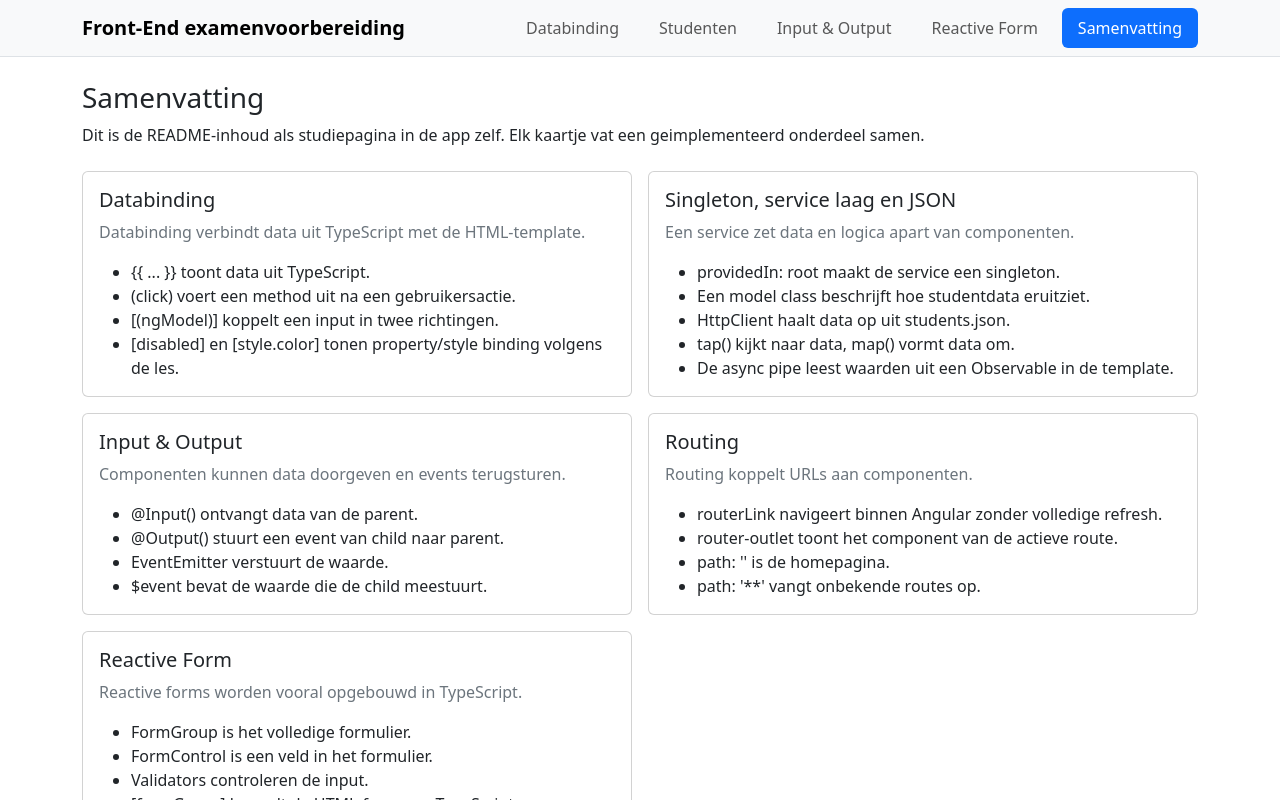
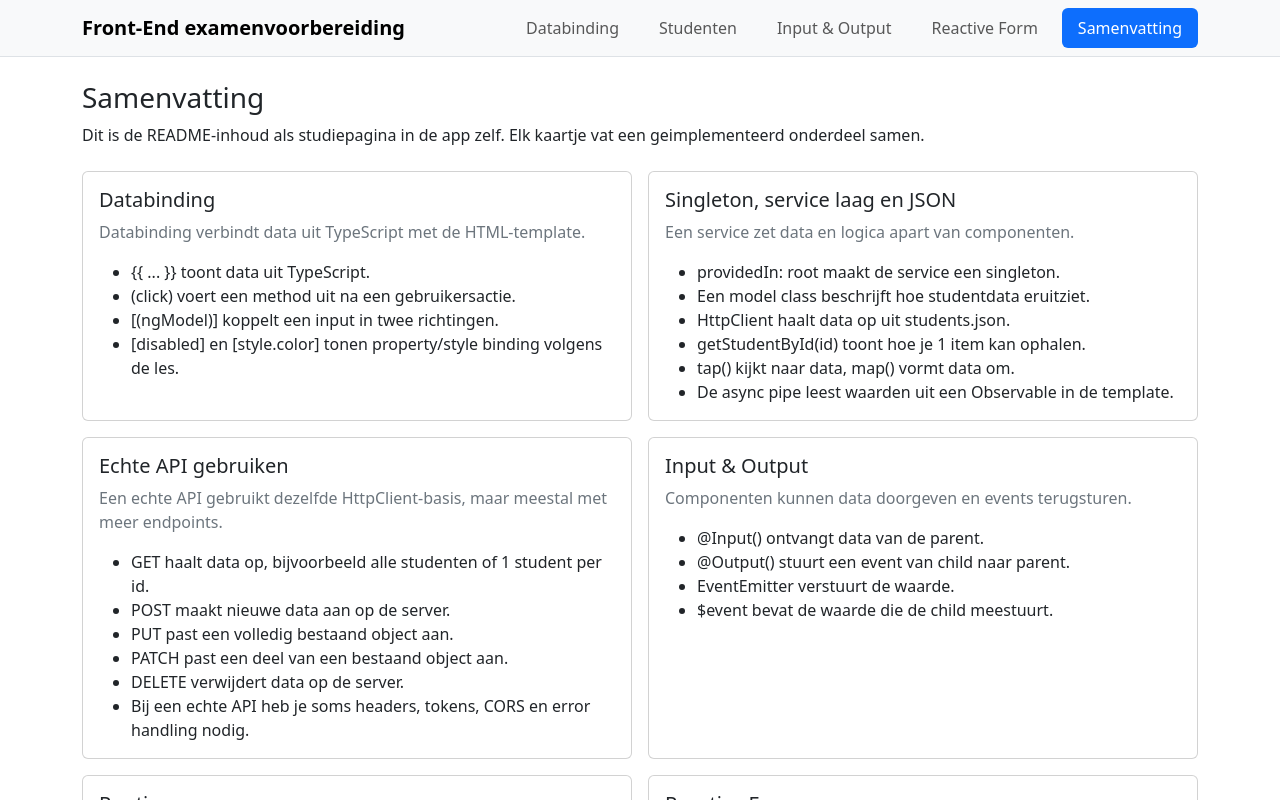
Before and after one commit to VicHagens/FrontEnd_ExamenVoorbereiding26, an Angular app: page /summary in a window 1280 px wide. Shown: the top 800 px of the page. Built offline with nearby package versions, Linux system fonts and the light colour scheme.

Commit message:
samenvatting aanvulling

```diff
--- a/src/app/features/Student/student.html
+++ b/src/app/features/Student/student.html
@@ -15,3 +15,43 @@
     <app-overview-balance />
   </div>
 </section>
+
+<section class="card mt-3">
+  <div class="card-body">
+    <h3 class="h5 card-title">GET student by id</h3>
+    <p class="text-secondary">
+      Deze card gebruikt <code>getStudentById(id)</code> uit de service. Bij een echte API zou je
+      vaak een URL zoals <code>/students/1</code> gebruiken. Omdat wij met een lokaal JSON-bestand
+      werken, haalt de service eerst alle studenten op en zoekt daarna de juiste student.
+    </p>
+
+    <div class="d-flex flex-wrap gap-2 mb-3">
+      <!--
+        @for:
+        We maken een knop per student id.
+        Bij een klik vragen we via de service 1 student op.
+      -->
+      @for (id of studentIds; track id) {
+        <button type="button" class="btn btn-outline-primary btn-sm" (click)="loadStudentById(id)">
+          Laad student {{ id }}
+        </button>
+      }
+    </div>
+
+    <!--
+      ASYNC PIPE:
+      selectedStudent$ is een Observable.
+      De async pipe haalt de student uit de Observable en toont hem in de HTML.
+    -->
+    @if (selectedStudent$ | async; as student) {
+      <div class="border rounded p-3">
+        <h4 class="h6 mb-2">{{ student.voornaam }} {{ student.achternaam }}</h4>
+        <p class="text-secondary mb-1">{{ student.studentnummer }}</p>
+        <p class="text-secondary mb-1">{{ student.email }}</p>
+        <strong>{{ student.behaaldePunten }} / 180 punten</strong>
+      </div>
+    } @else {
+      <p class="text-secondary mb-0">Kies een student id om details te laden.</p>
+    }
+  </div>
+</section>
--- a/src/app/features/Student/student.ts
+++ b/src/app/features/Student/student.ts
@@ -1,4 +1,8 @@
+import { AsyncPipe } from '@angular/common';
 import { Component } from '@angular/core';
+import { Observable } from 'rxjs';
+import { Student } from '../../shared/models/student';
+import { StudentService } from '../../shared/services/student-service';
 import { Overview } from './overview/overview';
 import { OverviewBalance } from './overview-balance/overview-balance';
 
@@ -6,8 +10,21 @@ import { OverviewBalance } from './overview-balance/overview-balance';
   selector: 'app-student-feature',
   // Deze pagina verzamelt twee kleinere componenten.
   // Zo blijft elk component verantwoordelijk voor een duidelijk stukje van de oefening.
-  imports: [Overview, OverviewBalance],
+  imports: [Overview, OverviewBalance, AsyncPipe],
   templateUrl: './student.html',
   styleUrl: './student.css'
 })
-export class StudentFeature {}
+export class StudentFeature {
+  // Deze ids gebruiken we om getStudentById() te demonstreren.
+  studentIds = [1, 2, 3, 4];
+
+  selectedStudent$?: Observable<Student | undefined>;
+
+  constructor(private studentService: StudentService) {}
+
+  loadStudentById(id: number) {
+    // Hier roept de component de service laag aan.
+    // De service beslist hoe de student wordt opgehaald.
+    this.selectedStudent$ = this.studentService.getStudentById(id);
+  }
+}
--- a/src/app/features/Summary/summary.ts
+++ b/src/app/features/Summary/summary.ts
@@ -26,8 +26,21 @@ export class Summary {
         'providedIn: root maakt de service een singleton.',
         'Een model class beschrijft hoe studentdata eruitziet.',
         'HttpClient haalt data op uit students.json.',
+        'getStudentById(id) toont hoe je 1 item kan ophalen.',
         'tap() kijkt naar data, map() vormt data om.',
         'De async pipe leest waarden uit een Observable in de template.'
+      ]
+    },
+    {
+      title: 'Echte API gebruiken',
+      description: 'Een echte API gebruikt dezelfde HttpClient-basis, maar meestal met meer endpoints.',
+      points: [
+        'GET haalt data op, bijvoorbeeld alle studenten of 1 student per id.',
+        'POST maakt nieuwe data aan op de server.',
+        'PUT past een volledig bestaand object aan.',
+        'PATCH past een deel van een bestaand object aan.',
+        'DELETE verwijdert data op de server.',
+        'Bij een echte API heb je soms headers, tokens, CORS en error handling nodig.'
       ]
     },
     {
--- a/src/app/shared/services/student-service.ts
+++ b/src/app/shared/services/student-service.ts
@@ -25,6 +25,19 @@ export class StudentService {
     // tap() toont wat er opgehaald is, maar past de data niet aan.
     return this.http.get<Student[]>(this.apiUrl).pipe(
       tap((result) => console.log('Opgehaalde data:', result))
+    );
+  }
+
+  getStudentById(id: number): Observable<Student | undefined> {
+    // Bij een echte REST API zou dit vaak zo zijn:
+    // return this.http.get<Student>(`${this.apiUrl}/${id}`);
+    //
+    // Omdat wij hier met een lokaal JSON-bestand werken, halen we eerst alle studenten op.
+    // Daarna zoeken we met map() de student met het juiste id.
+    return this.http.get<Student[]>(this.apiUrl).pipe(
+      tap((students) => console.log('Alle studenten voor getStudentById:', students)),
+      map((students) => students.find((student) => student.id === id)),
+      tap((student) => console.log('Gevonden student:', student))
     );
   }
 
```
Also changed, not shown: 1 other file (tests, documents, lock files or other folders).
